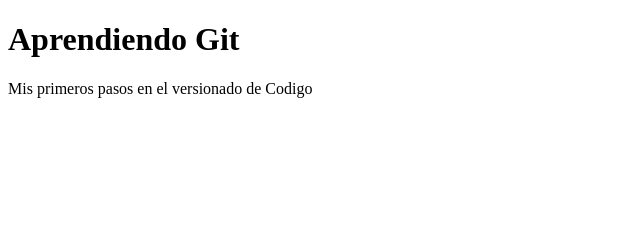
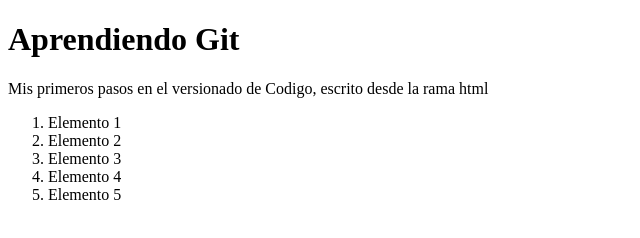
Before and after one commit to gonzalopl16/prueba-vs, a plain HTML site: page index.html in a window 1280 px wide. Shown: the whole page, without its empty margins (0-640 px from the left). Drawn offline with Linux system fonts and the light colour scheme.

Commit message:
Agregando index.js a index.html

```diff
--- a/index.html
+++ b/index.html
@@ -8,6 +8,14 @@
 </head>
 <body>
     <h1>Aprendiendo Git</h1>
-    <p>Mis primeros pasos en el versionado de Codigo</p>
+    <p>Mis primeros pasos en el versionado de Codigo, escrito desde la rama html</p>
+    <ol>
+        <li>Elemento 1</li>
+        <li>Elemento 2</li>
+        <li>Elemento 3</li>
+        <li>Elemento 4</li>
+        <li>Elemento 5</li>
+    </ol>
+    <script src="index.js"></script>
 </body>
 </html>
```
